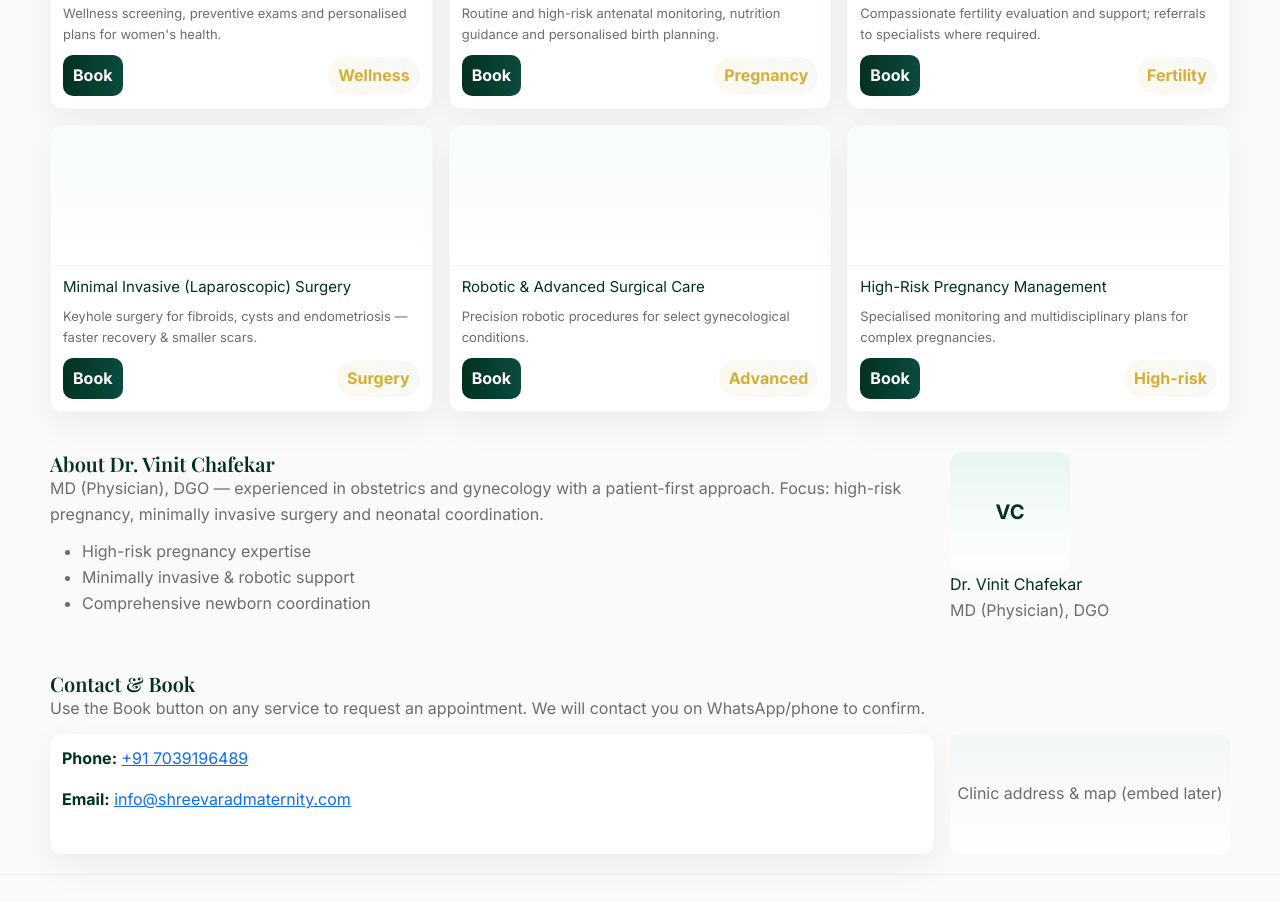
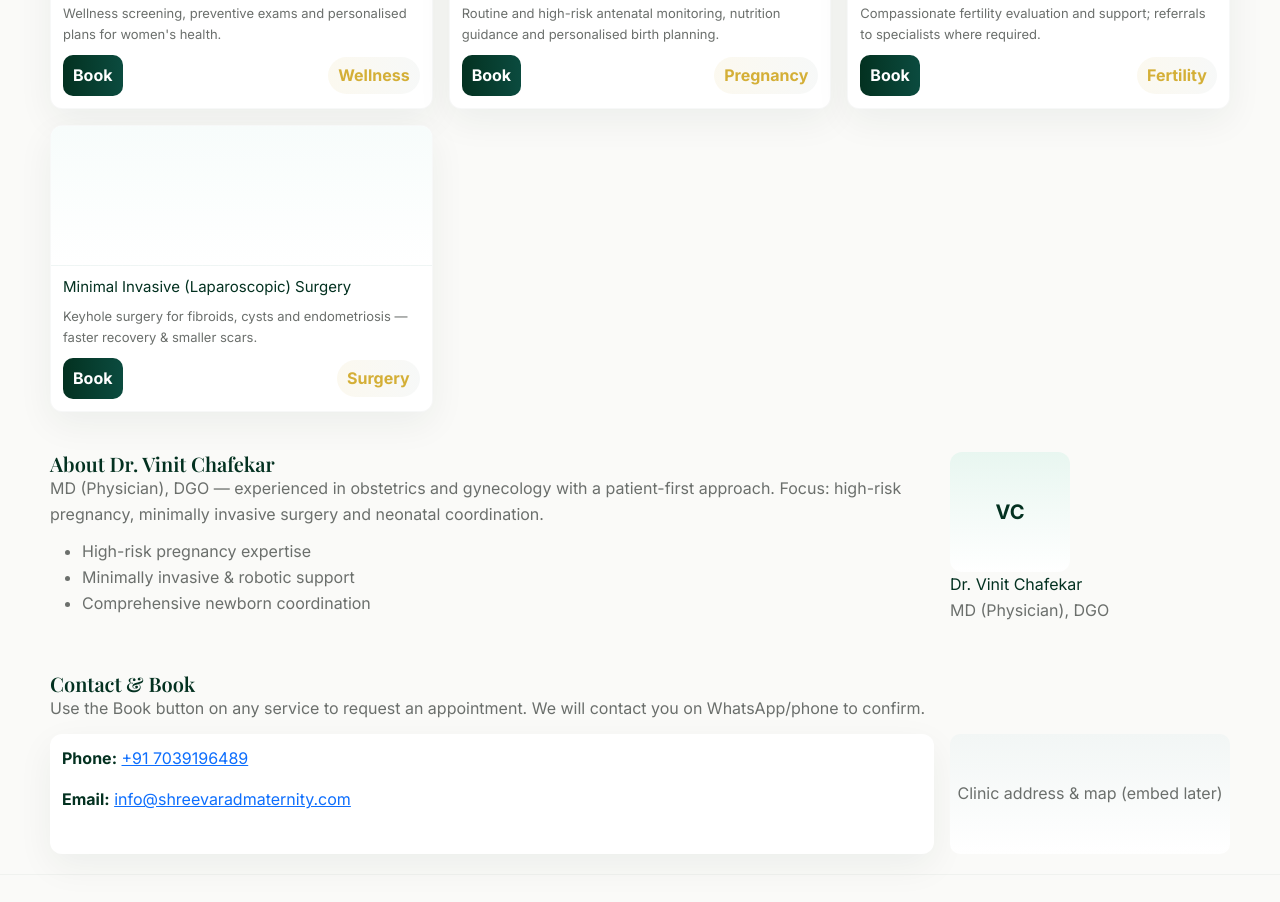
Before and after one commit to OurWillpower/DrVinit, a website: page index.html in a window 1280 px wide. Shown: the part 899-1801 px from the top of the page. Drawn offline with nearby package versions, Linux system fonts and the light colour scheme.

Commit message:
Update index.html

```diff
--- a/index.html
+++ b/index.html
@@ -5,11 +5,8 @@
   <meta name="viewport" content="width=device-width, initial-scale=1" />
   <title>Dr. Vinit Chafekar — Shree Varad Maternity</title>
   <meta name="description" content="Shree Varad Maternity — Dr. Vinit Chafekar. Premium maternity, antenatal, fertility & women's healthcare in Pune. Book online." />
-  <!-- Fonts -->
   <link href="https://fonts.googleapis.com/css2?family=Inter:wght@300;400;600;700&family=Playfair+Display:wght@600;700&display=swap" rel="stylesheet">
-  <!-- Bootstrap -->
   <link href="https://cdn.jsdelivr.net/npm/bootstrap@5.3.3/dist/css/bootstrap.min.css" rel="stylesheet">
-  <!-- Theme CSS -->
   <link rel="stylesheet" href="styles.css">
   <meta name="theme-color" content="#033120">
 </head>
@@ -69,6 +66,7 @@
             </ul>
           </div>
 
+          <!-- HERO CARD: on narrow screens this becomes inline below (CSS controls) -->
           <aside class="hero-card" aria-hidden="true">
             <div class="portrait-ring">
               <div class="portrait-initials">VC</div>
@@ -144,33 +142,7 @@
           </div>
         </article>
 
-        <!-- Card 5 -->
-        <article class="svc-card" id="svc05">
-          <div class="svc-visual"></div>
-          <div class="svc-body">
-            <h3>Robotic & Advanced Surgical Care</h3>
-            <p class="muted">Precision robotic procedures for select gynecological conditions.</p>
-            <div class="svc-foot">
-              <button class="btn-book" data-service="Robotic & Advanced Surgical Care" data-bs-toggle="modal" data-bs-target="#bookModal">Book</button>
-              <div class="tag">Advanced</div>
-            </div>
-          </div>
-        </article>
-
-        <!-- Card 6 -->
-        <article class="svc-card" id="svc06">
-          <div class="svc-visual"></div>
-          <div class="svc-body">
-            <h3>High-Risk Pregnancy Management</h3>
-            <p class="muted">Specialised monitoring and multidisciplinary plans for complex pregnancies.</p>
-            <div class="svc-foot">
-              <button class="btn-book" data-service="High-Risk Pregnancy Management" data-bs-toggle="modal" data-bs-target="#bookModal">Book</button>
-              <div class="tag">High-risk</div>
-            </div>
-          </div>
-        </article>
-
-        <!-- Add more cards (svc07..svc15) as needed -->
+        <!-- Add more cards as needed -->
       </div>
     </section>
 
@@ -247,7 +219,9 @@
             <option>Repeat visit</option>
           </select>
 
+          <!-- required hidden field for service name -->
           <input type="hidden" name="entry.555555555" id="serviceField" value="">
+
           <div class="form-text muted">We will contact you on WhatsApp or phone to confirm the appointment.</div>
         </div>
         <div class="modal-footer">
@@ -257,9 +231,7 @@
     </div>
   </div>
 
-  <!-- Bootstrap JS -->
   <script src="https://cdn.jsdelivr.net/npm/bootstrap@5.3.3/dist/js/bootstrap.bundle.min.js"></script>
-  <!-- Theme JS -->
   <script src="scripts.js"></script>
 </body>
 </html>
```
